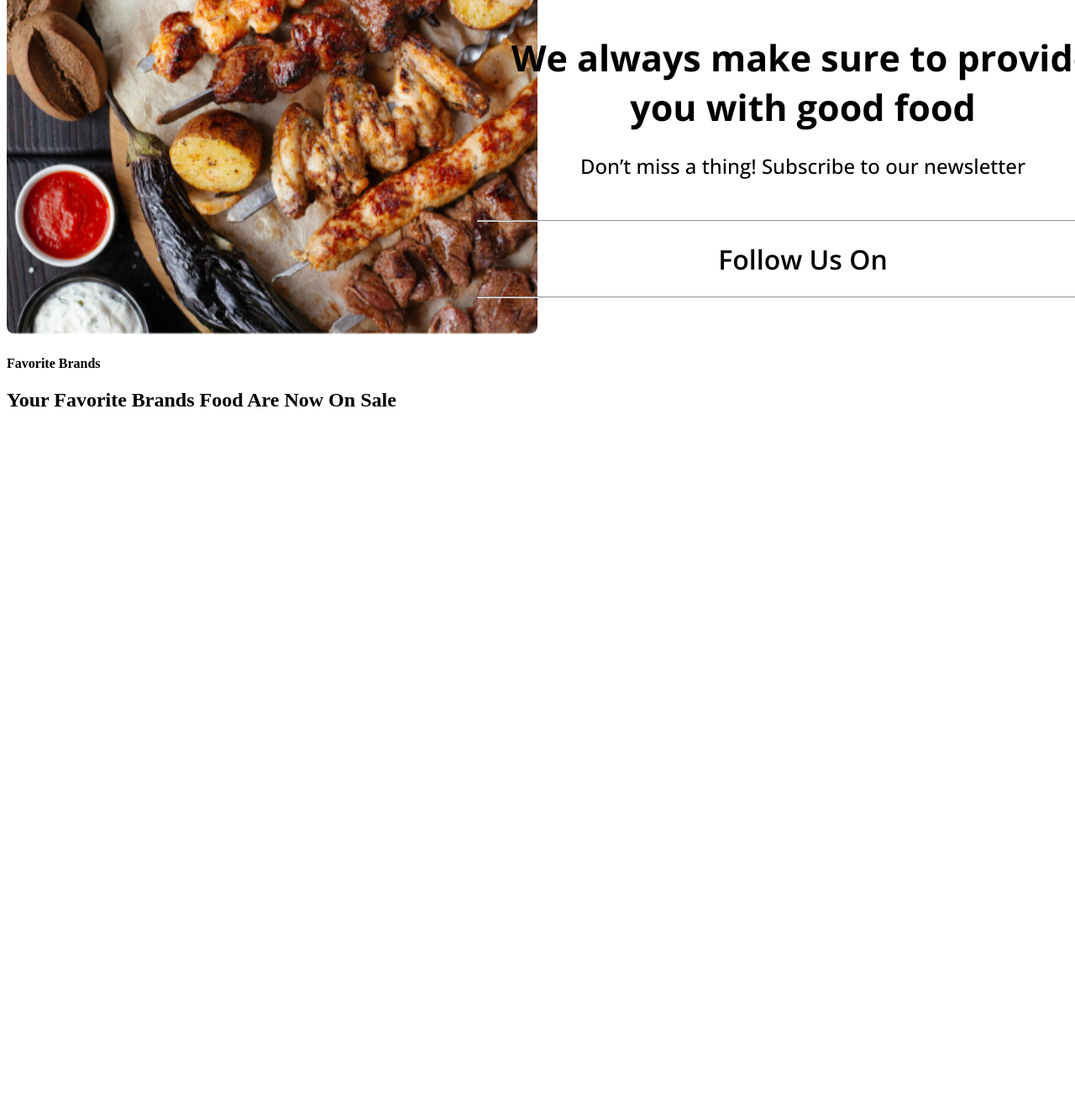
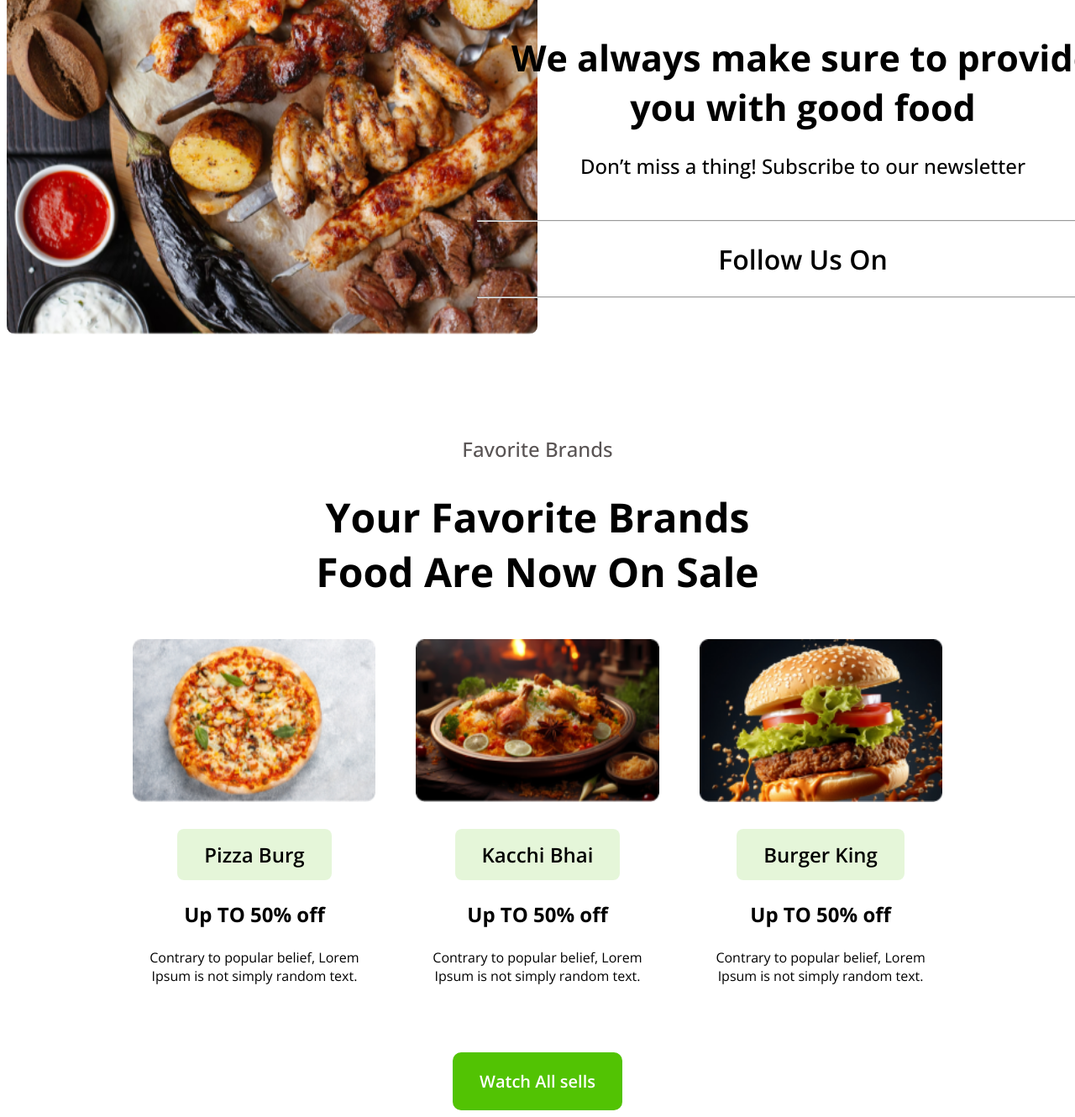
Before and after one commit to thesabyasachibarua/Good-food-resturant, a plain HTML site: page index.html in a window 1280 px wide. Shown: the part 927-2257 px from the top of the page at 84% size. Before the commit the page ends 1437 px from the top, so only its background shows below. Drawn offline with nearby package versions, Linux system fonts and the light colour scheme.

Commit message:
card section added

```diff
--- a/index.html
+++ b/index.html
@@ -36,12 +36,32 @@
                 </div> -->
             </div>
         </section>
-        <section class="card-section">
+        <section class="card-section open-sans-fonts">
             <h4>Favorite Brands</h4>
             <h1>Your Favorite Brands Food Are Now On Sale</h1>
-            <div class="cards">
+            <div class="cards ">
+                <div class="card1">
+                    <img src="./assets/pizza.png" alt="">
+                    <button class="open-sans-fonts">Pizza Burg</button>
+                    <h2>Up TO 50% off</h2>
+                    <p>Contrary to popular belief, Lorem Ipsum is not simply random text.</p>
+                </div>
 
+                  <div class="card1">
+                    <img src="./assets/biriyani.png" alt="">
+                    <button class="open-sans-fonts">Kacchi Bhai</button>
+                    <h2>Up TO 50% off</h2>
+                    <p>Contrary to popular belief, Lorem Ipsum is not simply random text.</p>
+                </div>
+
+                  <div class="card1">
+                    <img src="./assets/burger.png" alt="">
+                    <button class="open-sans-fonts">Burger King</button>
+                    <h2>Up TO 50% off</h2>
+                    <p>Contrary to popular belief, Lorem Ipsum is not simply random text.</p>
+                </div>
             </div>
+            <button class="open-sans-fonts card-btn">Watch All sells</button>
         </section>
     </main>
     <footer>
--- a/styles.css
+++ b/styles.css
@@ -70,6 +70,7 @@ font-weight: 600;
 .about-us{
     display: flex;
     /* height: 561px; */
+    margin-bottom: 116px;
 }
 
 .us-img{
@@ -116,3 +117,68 @@ font-weight: 600;
     margin: 0;
     color: #10101033;
 }
+
+/* card section */
+
+.card-section{
+
+    max-width: 80%;
+    margin: 0 auto;
+    text-align: center;
+}
+
+.card-section h4{
+    color: rgb(88, 83, 83);
+    font-size: 24px;
+    font-weight: 500;
+}
+.card-section h1{
+    font-size: 48px;
+    font-weight: 700;
+    max-width: 55%;
+    text-align: center;
+    margin: 0 auto;
+    margin-bottom: 48px;
+}
+
+.cards{
+    display: flex;
+    /* border: 2px solid; */
+    text-align: center;
+    justify-content: space-between;
+
+}
+
+.card1 img{
+    display: block;
+    width: 100%;
+    margin-bottom: 32px;
+}
+
+.card1{
+    /* border: 1px solid; */
+    margin: 0 24px;
+    margin-bottom: 64px;
+}
+
+.card1 button{
+    background-color: #52C30326;
+    padding: 14px 32px;
+    font-size: 24px;
+    font-weight: 600;
+    border-radius: 8px;
+    border: none;
+}
+.card1 h2{
+    margin: 24px 0;
+}
+
+.card-btn{
+    padding: 21px 32px;
+    background-color: #52C303;
+    border-radius: 10px;
+    color: white;
+    font-size: 20px;
+    font-weight: 600;
+    border: none;
+}
```
